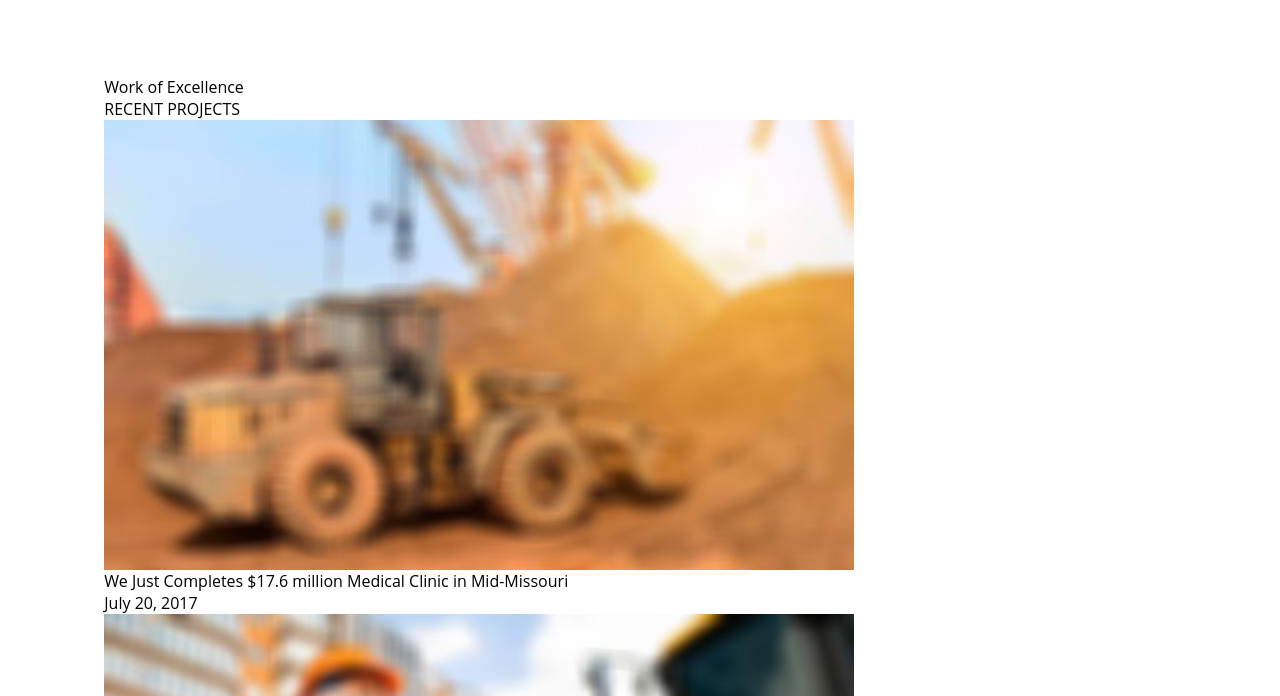
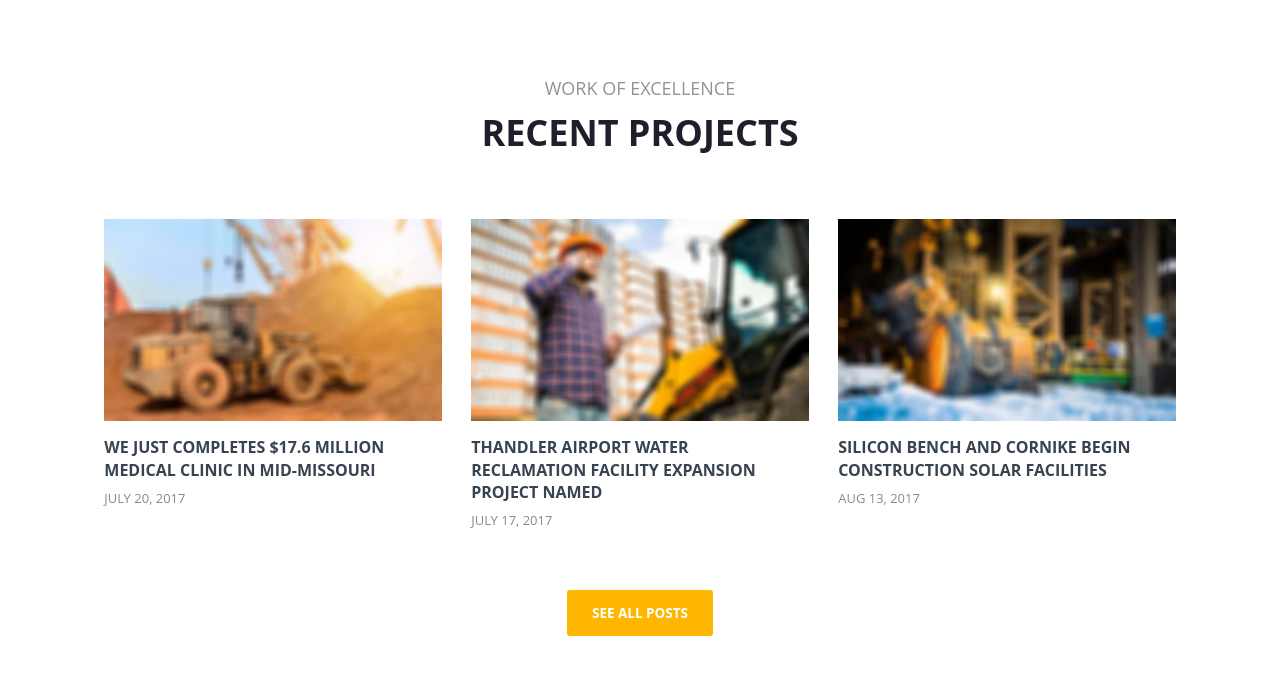
Before and after one commit to leenabhadange01/constraproject, a plain HTML site: page index.html in a window 1280 px wide. Shown: the part 5718-6414 px from the top of the page. Drawn offline with Linux system fonts and the light colour scheme.

Commit message:
recent styling added

```diff
--- a/assets/css/style.css
+++ b/assets/css/style.css
@@ -1713,6 +1713,89 @@ form span {
 
 /* Help section ends */
 /*--------------client styling ends----------*/
+/*--------------recent styling starts----------*/
+.recent h2,
+h3 {
+  text-transform: uppercase;
+}
+
+.recent h2 {
+  padding-bottom: 8px;
+  color: #919494;
+  font-size: 18px;
+  text-align: center;
+}
+
+.recent h3 {
+  padding-bottom: 62px;
+  color: #1F1E2A;
+  font-size: 36px;
+  font-weight: bold;
+  text-align: center;
+}
+
+.facilities {
+  display: flex;
+  flex-wrap: wrap;
+  justify-content: space-between;
+}
+
+.inActive {
+  display: none;
+}
+
+.secondFacility {
+  padding: 20px;
+}
+
+.facilities li {
+  flex-basis: 31.5%;
+}
+
+.facilities li:nth-child(2) h4 {
+  width: 95%;
+}
+
+.facilities h4 {
+  padding: 15px 0 5px;
+  color: #374350;
+  font-size: 16px;
+  font-weight: bold;
+  line-height: 1.4;
+  text-transform: uppercase;
+}
+
+.facilities span {
+  color: #838B91;
+  font-size: 13px;
+  text-transform: uppercase;
+}
+
+.see {
+  width: 13.5%;
+  padding: 13px 0;
+  border: solid 1px transparent;
+  border-radius: 3px;
+  margin: 60px auto 71px;
+  display: block;
+  background-color: #FFB600;
+  color: #fff;
+  cursor: pointer;
+  font-size: 13.5px;
+  font-weight: bold;
+  text-align: center;
+  text-transform: uppercase;
+  transition: all ease-in .3s;
+}
+
+.see:hover {
+  border: solid 1px transparent;
+  background-color: #23282D;
+  color: #FFB600;
+  transition: all ease-in .3s;
+}
+
+/*--------------recent styling ends----------*/
 /*=================================
   footer styling starts here
 =================================*/
```
